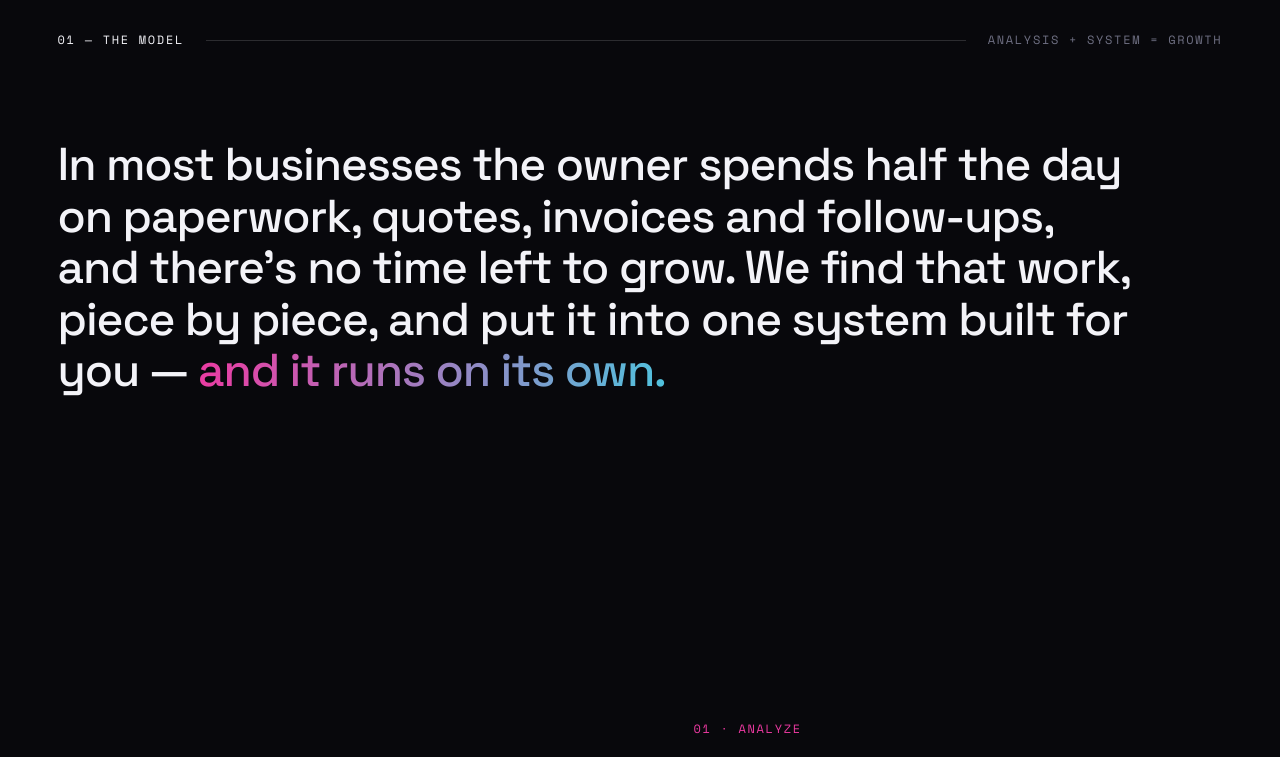
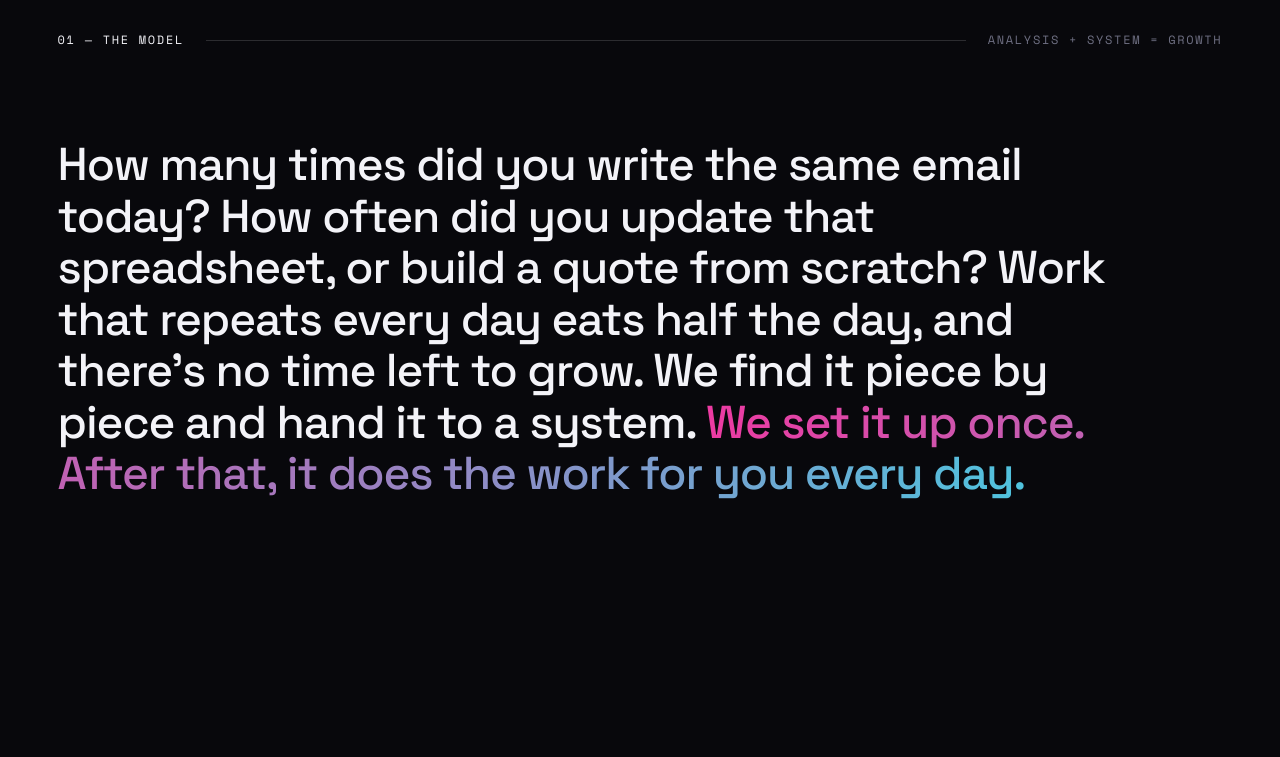
Before and after one commit to railetisimai1-boop/astrameta.com, a plain HTML site: page index.html in a window 1280 px wide. Shown: the part 2140-2897 px from the top of the page. Drawn offline with nearby package versions, Linux system fonts and the light colour scheme; no server answers; animation ran at ten frames a second.

Commit message:
Model intro: open with the owner's repetitive daily work
The 01 Model intro now asks how many times today the reader wrote the
same email, updated the same spreadsheet or rebuilt a quote, then says
the system takes that repeating work over. TR + EN.

Co-Authored-By: Claude Opus 5.5 <noreply@anthropic.com>

```diff
--- a/index.html
+++ b/index.html
@@ -620,7 +620,7 @@
 <section id="model" class="chapter model">
   <div class="wrap">
     <div class="ch-head"><span class="mono" data-i18n="ch1.num">01 — The model</span><span class="ch-line"></span><span class="mono" data-i18n="ch1.tag">Analysis + System = Growth</span></div>
-    <p class="model-intro rv" data-i18n-html="ch1.intro">In most businesses the owner spends half the day on paperwork, quotes, invoices and follow-ups, and there's no time left to grow. We find that work, piece by piece, and put it into one system built for you — <em>and it runs on its own.</em></p>
+    <p class="model-intro rv" data-i18n-html="ch1.intro">How many times did you write the same email today? How often did you update that spreadsheet, or build a quote from scratch? Work that repeats every day eats half the day, and there's no time left to grow. We find it piece by piece and hand it to a system. <em>We set it up once. After that, it does the work for you every day.</em></p>
     <div class="story" id="story">
       <div class="stage">
         <svg id="orbitStory" aria-hidden="true"></svg>
@@ -969,7 +969,7 @@ const I18N={
     "ec.cta":"Mağazanı anlat",
     "ec.legal":"Amazon ve Shopify, sahiplerinin tescilli markalarıdır. astra-meta bu şirketlerle bağlantılı değildir.",
     "ch1.num":"01 — Model","ch1.tag":"Analiz + Sistem = Büyüme",
-    "ch1.intro":"Çoğu işletmede patron günün yarısını evrak, teklif, fatura ve takip işleriyle geçirir; işi büyütmeye vakit kalmaz. Biz o işleri tek tek buluruz, sana özel bir sisteme bağlarız — <em>ve o sistem kendi kendine döner.</em>",
+    "ch1.intro":"Bugün kaç kez aynı maili yazdın? Aynı Excel'i kaç kez güncelledin, kaç teklifi sıfırdan hazırladın? Her gün tekrar eden bu işler günün yarısını götürür, büyümeye vakit kalmaz. Biz o işleri tek tek bulup sisteme bağlarız. <em>Bir kez kurarız, sonra o işleri her gün senin yerine sistem yapar.</em>",
     "st1.k":"01 · Analiz","st1.h":"Problemi buluruz.","st1.p":"İşletmene girer, bir günün nasıl geçtiğine bakarız: hangi iş elle yapılıyor, hangi evrak nerede bekliyor, hangi müşteri cevapsız kalıyor. Çıktı bir liste: hangi işler sisteme devredilir, haftada kaç saat geri gelir. Genel çözüm değil, senin işine özel teşhis.",
     "st2.k":"02 · Sistem","st2.h":"Sistem devralır.","st2.p":"Listedeki her iş için sana özel otomasyon kurarız. Teklif talebi mailden okunur, PDF hazırlanır, müşteriye gider, muhasebeye işlenir. Gece gelen mesaja saniyeler içinde WhatsApp'tan cevap verilir, randevu takvimine düşer. Sen elini sürmezsin.",
     "st3.k":"= Büyüme","st3.h":"İşin büyür.","st3.p":"Bu işler sistemde dönmeye başlayınca haftada saatler açılır. O saatleri doğru yere koyarız: reklamdan gelen talebi aynı sistem karşılar, web siten satar, B2B listeden yeni müşteri çıkar. Sistem arkada döner, sen büyütürsün.",
@@ -1058,7 +1058,7 @@ const I18N={
     "ec.cta":"Tell us about your store",
     "ec.legal":"Amazon and Shopify are trademarks of their respective owners. astra-meta is not affiliated with them.",
     "ch1.num":"01 — The model","ch1.tag":"Analysis + System = Growth",
-    "ch1.intro":"In most businesses the owner spends half the day on paperwork, quotes, invoices and follow-ups, and there's no time left to grow. We find that work, piece by piece, and put it into one system built for you — <em>and it runs on its own.</em>",
+    "ch1.intro":"How many times did you write the same email today? How often did you update that spreadsheet, or build a quote from scratch? Work that repeats every day eats half the day, and there's no time left to grow. We find it piece by piece and hand it to a system. <em>We set it up once. After that, it does the work for you every day.</em>",
     "st1.k":"01 · Analyze","st1.h":"We find the problem.","st1.p":"We sit inside your business and watch how a day actually goes: what's done by hand, where documents pile up, which customers never get an answer. You get a list: which tasks can run in a system, and how many hours a week that gives back. Not a generic fix — a diagnosis of your business.",
     "st2.k":"02 · Systemize","st2.h":"The system takes over.","st2.p":"For every task on that list we build automation made for you. A quote request is read from your inbox, the PDF is generated, sent and logged to accounting. A message that arrives at night gets a WhatsApp reply within seconds, and the call lands in your calendar. You don't touch any of it.",
     "st3.k":"= Grow","st3.h":"You grow.","st3.p":"Once that work runs in the system, hours open up every week. We put them where they pay: the same system catches the leads from your ads, your website sells, your B2B list turns into new customers. The system keeps running in the back; you grow the business.",
```
